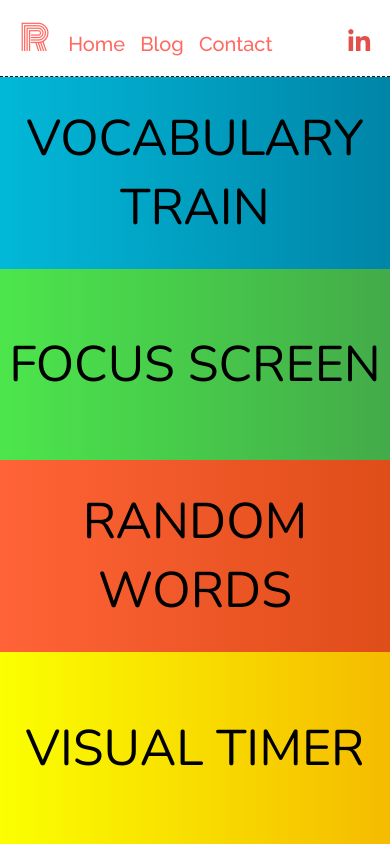
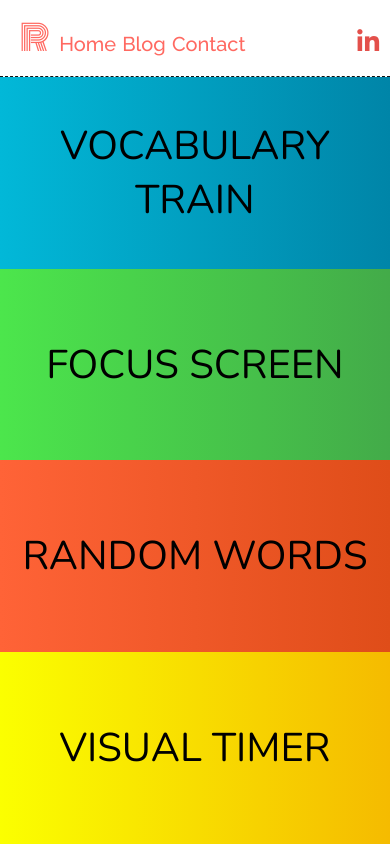
Before and after one commit to rcpml/site-main, a website: page index.html in a window 390 px wide. Drawn offline with nearby package versions, Linux system fonts and the light colour scheme.

Commit message:
Main-page-responsive-progress

```diff
--- a/styles/_components.scss
+++ b/styles/_components.scss
@@ -8,6 +8,10 @@
   justify-content: center;
   text-align: center;
   width: 100%;
+
+  @include respond(phone) {
+    font-size: 4rem;
+  }
 
   a,
   a:link,
@@ -20,19 +24,14 @@
 
 .section_1 {
   background-color: $blue-primary;
-  // As the short-shorthand for grid-row-start + grid-column-start + grid-row-end + grid-column-end:
   background-image: linear-gradient(to right,$blue-primary, $blue-primary-dark);
   grid-area: 1 / 1 / 2 /2;
-  // grid-column: 1 / 2;
-  // grid-row: 1 / 2;
 }
 
 .section_2 {
   background-color: $green-primary;
   background-image: linear-gradient(to right,$green-primary, $green-primary-dark);
   grid-area: 1 / 2 / 1 /3;
-  // grid-column: 2 / 3;
-  // grid-row: 1 / 2;
 }
 
 .section_3 {
--- a/styles/_layout.scss
+++ b/styles/_layout.scss
@@ -19,21 +19,22 @@
   grid-template-columns: 50vw 50vw;
   grid-template-rows: 50% 50%;
   border-top: $black-primary dashed .1rem;
-}
 
-
-//MEDIA QUERIES
-@media (max-width: 600px) {
-  .main {
+  @include respond(phone) {
     border-top: $black-primary dashed .1rem;
     display: flex;
     flex-direction: column;
     flex-grow: 2;
     font-size: 10rem;
     height: 91vh;
+  }
 
-    div {
+  div {
+
+    @include respond(phone) {
       height: 25%;
     }
+
   }
+
 }
--- a/styles/_navigation.scss
+++ b/styles/_navigation.scss
@@ -22,6 +22,10 @@
       font-weight: 500;
       list-style: none;
       padding-left: 1rem;
+
+      @include respond(phone) {
+        padding-left: .1rem;
+      }
 
       &:hover {
         color: $red-primary;
@@ -50,6 +54,11 @@
           font-size: 2.5rem;
           padding-right: 1rem;
           padding-top: 1.9rem;
+
+          @include respond(phone) {
+            padding-right: .1rem;
+          }
+
         }
       }
     }
```
Also changed, not shown: styles/main.css, 1 other file.
